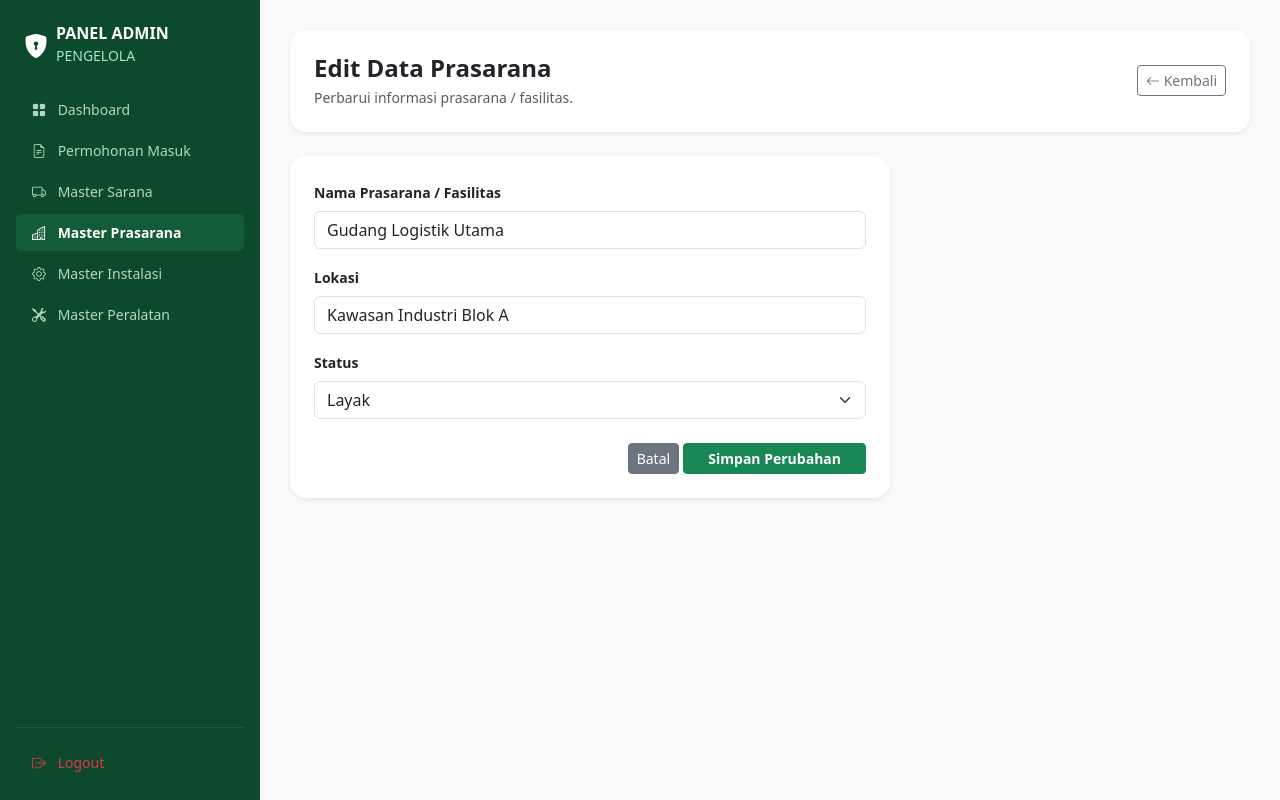
After one commit to dewinoryulindaputri/pengajuan-alat-berat, a Flask app: page /master-prasarana/edit/1 in a window 1280 px wide. The commit adds this page. Run offline with Flask 3, Linux system fonts and the light colour scheme; the visitor is signed in with stand-in values (Sample User, id 1); data comes from the database, SQL or seed files in the repository.

Commit message:
Tambah fitur Edit dan Hapus di Master Prasarana

```diff
--- a/server.py
+++ b/server.py
@@ -174,6 +174,24 @@ def init_db():
                      ('Super Administrator', 'admin@perizinan.com', 'Administrator'))
         conn.execute("INSERT INTO pengguna (nama, email, role) VALUES (?, ?, ?)",
                      ('Petugas Verifikasi', 'petugas@perizinan.com', 'Petugas'))
+    conn.execute('''
+        CREATE TABLE IF NOT EXISTS master_prasarana (
+            id INTEGER PRIMARY KEY AUTOINCREMENT,
+            nama_prasarana TEXT,
+            lokasi TEXT,
+            status TEXT,
+            asal_permohonan_id INTEGER
+        )
+    ''')
+    if conn.execute('SELECT COUNT(*) FROM master_prasarana').fetchone()[0] == 0:
+        conn.execute(
+            "INSERT INTO master_prasarana (nama_prasarana, lokasi, status, asal_permohonan_id) VALUES (?, ?, ?, ?)",
+            ('Gudang Logistik Utama', 'Kawasan Industri Blok A', 'Layak', None)
+        )
+        conn.execute(
+            "INSERT INTO master_prasarana (nama_prasarana, lokasi, status, asal_permohonan_id) VALUES (?, ?, ?, ?)",
+            ('Workshop Perbaikan Alat Berat', 'Zona Tambang B', 'Layak', None)
+        )
     conn.commit()
     conn.close()
 
@@ -192,6 +210,50 @@ def cek_pengguna_ada(nama):
 def add_pengguna(nama, email, role):
     conn = get_db_connection()
     conn.execute('INSERT INTO pengguna (nama, email, role) VALUES (?, ?, ?)', (nama, email, role))
+    conn.commit()
+    conn.close()
+
+def get_all_master_prasarana():
+    conn = get_db_connection()
+    rows = conn.execute('SELECT * FROM master_prasarana ORDER BY id').fetchall()
+    conn.close()
+    return [dict(r) for r in rows]
+
+def get_master_prasarana_by_id(id_item):
+    conn = get_db_connection()
+    row = conn.execute('SELECT * FROM master_prasarana WHERE id = ?', (id_item,)).fetchone()
+    conn.close()
+    return dict(row) if row else None
+
+def cek_master_prasarana_dari_permohonan(id_permohonan):
+    conn = get_db_connection()
+    row = conn.execute(
+        'SELECT id FROM master_prasarana WHERE asal_permohonan_id = ?', (id_permohonan,)
+    ).fetchone()
+    conn.close()
+    return row is not None
+
+def add_master_prasarana(nama_prasarana, lokasi, status, asal_permohonan_id=None):
+    conn = get_db_connection()
+    conn.execute(
+        'INSERT INTO master_prasarana (nama_prasarana, lokasi, status, asal_permohonan_id) VALUES (?, ?, ?, ?)',
+        (nama_prasarana, lokasi, status, asal_permohonan_id)
+    )
+    conn.commit()
+    conn.close()
+
+def update_master_prasarana(id_item, nama_prasarana, lokasi, status):
+    conn = get_db_connection()
+    conn.execute(
+        'UPDATE master_prasarana SET nama_prasarana = ?, lokasi = ?, status = ? WHERE id = ?',
+        (nama_prasarana, lokasi, status, id_item)
+    )
+    conn.commit()
+    conn.close()
+
+def hapus_master_prasarana(id_item):
+    conn = get_db_connection()
+    conn.execute('DELETE FROM master_prasarana WHERE id = ?', (id_item,))
     conn.commit()
     conn.close()
 
@@ -429,6 +491,17 @@ def setujui_permohonan(id_permohonan):
     if session.get('user') != 'admin':
         return redirect(url_for('login_page'))
     update_status_permohonan(id_permohonan, 'Disetujui')
+
+    permohonan = get_permohonan_by_id(id_permohonan)
+    if permohonan and permohonan.get('kategori') == 'prasarana':
+        if not cek_master_prasarana_dari_permohonan(id_permohonan):
+            add_master_prasarana(
+                permohonan.get('nama_prasarana'),
+                permohonan.get('lokasi'),
+                'Layak',
+                asal_permohonan_id=id_permohonan
+            )
+
     return redirect(url_for('permohonan_masuk_page'))
 
 @app.route('/tolak/<int:id_permohonan>')
@@ -449,8 +522,31 @@ def master_sarana_page():
 def master_prasarana_page():
     if session.get('user') != 'admin':
         return redirect(url_for('login_page'))
-    gabungan_prasarana = data_prasarana + get_prasarana_disetujui()
-    return render_template('master_prasarana.html', list_prasarana=gabungan_prasarana)
+    return render_template('master_prasarana.html', list_prasarana=get_all_master_prasarana())
+
+@app.route('/master-prasarana/edit/<int:id_item>', methods=['GET', 'POST'])
+def edit_master_prasarana_page(id_item):
+    if session.get('user') != 'admin':
+        return redirect(url_for('login_page'))
+    item = get_master_prasarana_by_id(id_item)
+    if not item:
+        return "Data prasarana tidak ditemukan", 404
+    if request.method == 'POST':
+        update_master_prasarana(
+            id_item,
+            request.form.get('nama_prasarana'),
+            request.form.get('lokasi'),
+            request.form.get('status')
+        )
+        return redirect(url_for('master_prasarana_page'))
+    return render_template('edit_master_prasarana.html', item=item)
+
+@app.route('/master-prasarana/hapus/<int:id_item>')
+def hapus_master_prasarana_page(id_item):
+    if session.get('user') != 'admin':
+        return redirect(url_for('login_page'))
+    hapus_master_prasarana(id_item)
+    return redirect(url_for('master_prasarana_page'))
 
 @app.route('/master-instalasi')
 def master_instalasi_page():
--- /dev/null
+++ b/templates/edit_master_prasarana.html
@@ -0,0 +1,80 @@
+<!DOCTYPE html>
+<html lang="id">
+<head>
+    <meta charset="UTF-8">
+    <meta name="viewport" content="width=device-width, initial-scale=1.0">
+    <title>Edit Prasarana - Admin Perizinan Alat Berat</title>
+    <link href="https://cdn.jsdelivr.net/npm/bootstrap@5.3.0/dist/css/bootstrap.min.css" rel="stylesheet">
+    <link rel="stylesheet" href="https://cdn.jsdelivr.net/npm/bootstrap-icons@1.10.5/font/bootstrap-icons.css">
+    <style>
+        body { background-color: #f8f9fa; }
+        .sidebar { width: 260px; background-color: #0d4a2b; min-height: 100vh; position: fixed; top: 0; left: 0; color: white; z-index: 9999 !important; overflow-y: auto; }
+        .sidebar .nav-link { color: #b0d8c2; margin-bottom: 3px; border-radius: 5px; font-size: 14px; text-decoration: none; display: block; }
+        .sidebar .nav-link:hover { background-color: #145c35; color: white; }
+        .sidebar .nav-link.active-page { background-color: #145c35; color: white; font-weight: bold; }
+        .main-content { margin-left: 260px; padding: 30px; position: relative; z-index: 1; }
+    </style>
+</head>
+<body>
+
+    <div class="sidebar p-3 d-flex flex-column justify-content-between">
+        <div>
+            <div class="d-flex align-items-center mb-4 px-2 pt-2">
+                <i class="bi bi-shield-lock-fill fs-4 me-2 text-white"></i>
+                <div>
+                    <h6 class="fw-bold mb-0 text-white">PANEL ADMIN</h6>
+                    <small style="color: #a3e4d7;">PENGELOLA</small>
+                </div>
+            </div>
+            <ul class="nav flex-column">
+                <li class="nav-item"><a href="/admin" class="nav-link py-2 px-3 mb-1"><i class="bi bi-grid-fill me-2"></i> Dashboard</a></li>
+                <li class="nav-item"><a href="/permohonan-masuk" class="nav-link py-2 px-3 mb-1"><i class="bi bi-file-earmark-text me-2"></i> Permohonan Masuk</a></li>
+                <li class="nav-item"><a href="/master-sarana" class="nav-link py-2 px-3 mb-1"><i class="bi bi-truck me-2"></i> Master Sarana</a></li>
+                <li class="nav-item"><a href="/master-prasarana" class="nav-link active-page py-2 px-3 mb-1"><i class="bi bi-buildings me-2"></i> Master Prasarana</a></li>
+                <li class="nav-item"><a href="/master-instalasi" class="nav-link py-2 px-3 mb-1"><i class="bi bi-gear me-2"></i> Master Instalasi</a></li>
+                <li class="nav-item"><a href="/master-peralatan" class="nav-link py-2 px-3 mb-1"><i class="bi bi-tools me-2"></i> Master Peralatan</a></li>
+            </ul>
+        </div>
+        <div>
+            <hr class="text-secondary">
+            <a href="/logout" class="nav-link text-danger py-2 px-3"><i class="bi bi-box-arrow-right me-2"></i> Logout</a>
+        </div>
+    </div>
+
+    <div class="main-content">
+        <div class="d-flex justify-content-between align-items-center mb-4 bg-white p-4 rounded-4 shadow-sm">
+            <div>
+                <h4 class="fw-bold mb-1 text-dark">Edit Data Prasarana</h4>
+                <p class="text-muted small mb-0">Perbarui informasi prasarana / fasilitas.</p>
+            </div>
+            <a href="/master-prasarana" class="btn btn-outline-secondary btn-sm"><i class="bi bi-arrow-left"></i> Kembali</a>
+        </div>
+
+        <div class="card border-0 shadow-sm rounded-4 p-4 bg-white" style="max-width: 600px;">
+            <form method="POST" action="/master-prasarana/edit/{{ item.id }}">
+                <div class="mb-3">
+                    <label class="form-label small fw-bold">Nama Prasarana / Fasilitas</label>
+                    <input type="text" name="nama_prasarana" class="form-control" value="{{ item.nama_prasarana }}" required>
+                </div>
+                <div class="mb-3">
+                    <label class="form-label small fw-bold">Lokasi</label>
+                    <input type="text" name="lokasi" class="form-control" value="{{ item.lokasi }}" required>
+                </div>
+                <div class="mb-3">
+                    <label class="form-label small fw-bold">Status</label>
+                    <select name="status" class="form-select">
+                        <option value="Layak" {% if item.status == 'Layak' %}selected{% endif %}>Layak</option>
+                        <option value="Tidak Layak" {% if item.status == 'Tidak Layak' %}selected{% endif %}>Tidak Layak</option>
+                    </select>
+                </div>
+                <div class="text-end mt-4">
+                    <a href="/master-prasarana" class="btn btn-secondary btn-sm">Batal</a>
+                    <button type="submit" class="btn btn-success btn-sm px-4 fw-bold">Simpan Perubahan</button>
+                </div>
+            </form>
+        </div>
+    </div>
+
+    <script src="https://cdn.jsdelivr.net/npm/bootstrap@5.3.0/dist/js/bootstrap.bundle.min.js"></script>
+</body>
+</html>
--- a/templates/master_prasarana.html
+++ b/templates/master_prasarana.html
@@ -115,8 +115,8 @@
                                 <td><span class="badge badge-layak px-2 py-1">{{ item.status }}</span></td>
                                 <td class="text-center">
                                     <button class="btn btn-sm text-primary" title="Detail"><i class="bi bi-eye"></i></button>
-                                    <button class="btn btn-sm text-warning" title="Edit"><i class="bi bi-pencil-square"></i></button>
-                                    <button class="btn btn-sm text-danger" title="Hapus"><i class="bi bi-trash"></i></button>
+                                    <a href="/master-prasarana/edit/{{ item.id }}" class="btn btn-sm text-warning" title="Edit"><i class="bi bi-pencil-square"></i></a>
+                                    <a href="/master-prasarana/hapus/{{ item.id }}" class="btn btn-sm text-danger" title="Hapus" onclick="return confirm('Yakin ingin menghapus data ini?')"><i class="bi bi-trash"></i></a>
                                 </td>
                             </tr>
                             {% endfor %}
```
